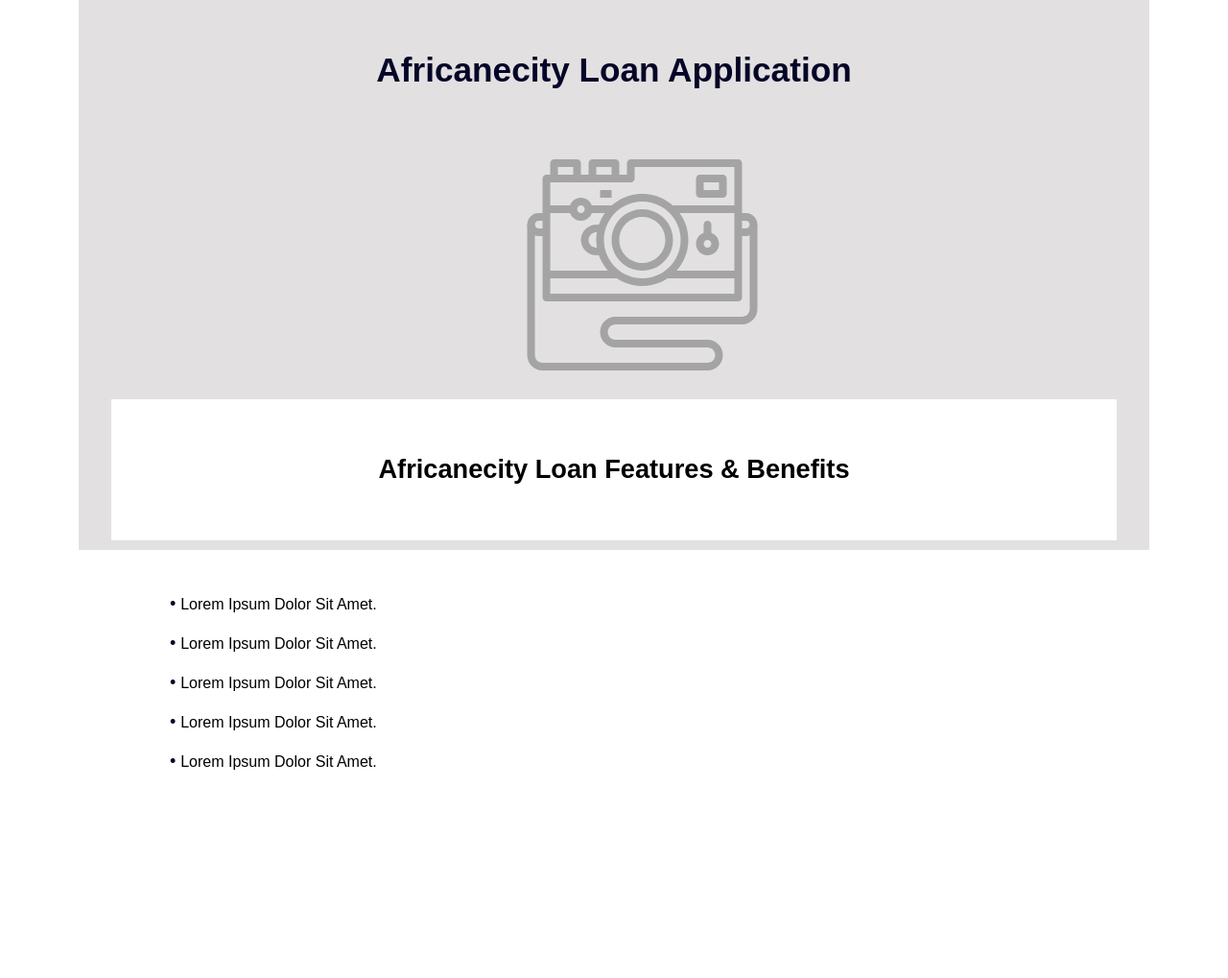
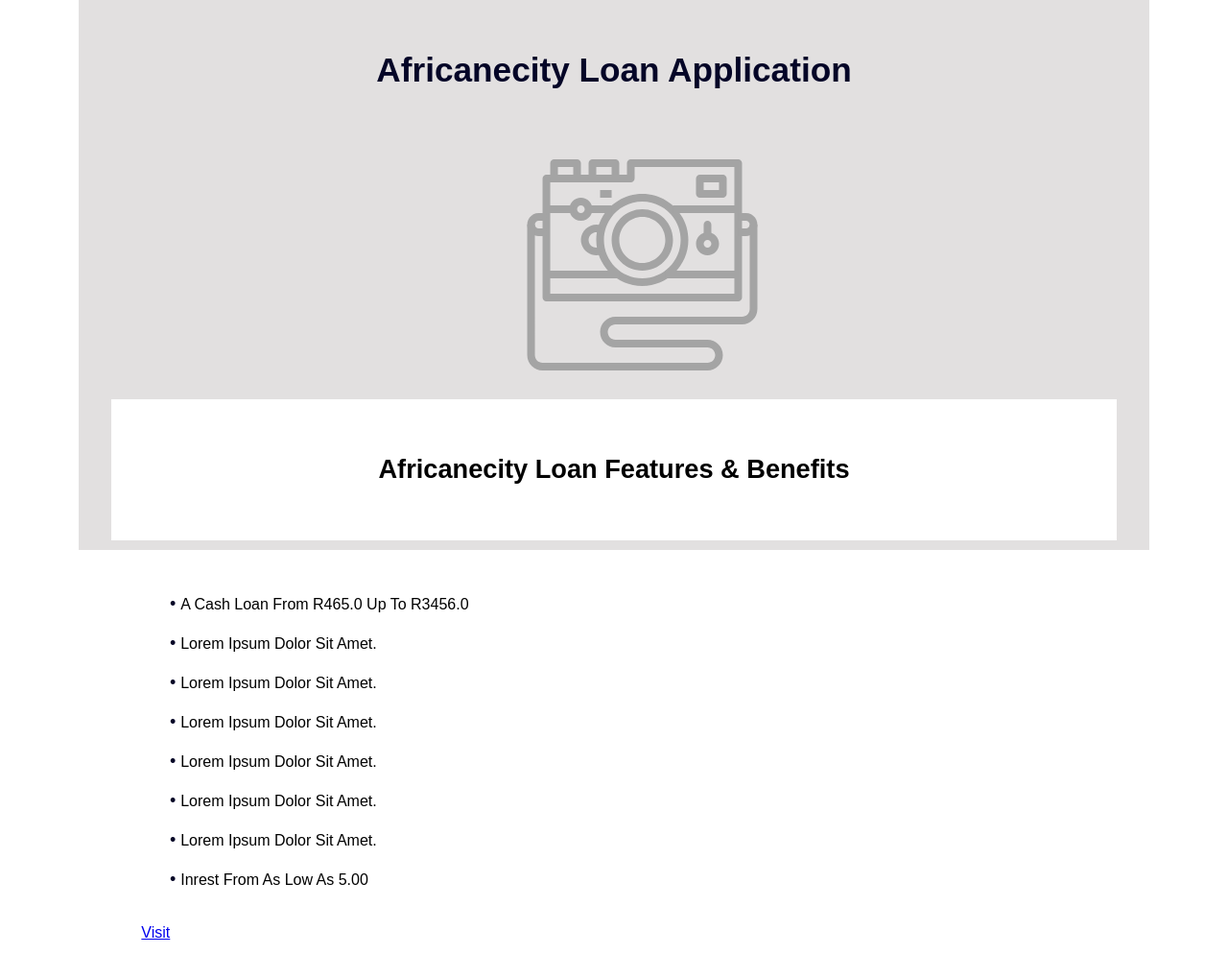
Before and after one commit to cynthiakoskei/AfricanecityBankLoan, a Django app: template templates/loanFeatures.html in a window 1280 px wide. Shown: the part 29-1048 px from the top of the page at 96% size. Before the commit the page ends 831 px from the top, so only its background shows below. Run offline with Django 4.2, Linux system fonts and the light colour scheme; the template is opened without the code that fills it: values that come from a table or form of the project are taken from there, others are empty; data comes from the database, SQL or seed files in the repository; parts of the project's set-up code (start-up, migrations or seed data) failed here and were passed over; some libraries are stand-ins or nearby versions.

Commit message:
redirect

```diff
--- a/Banks/urls.py
+++ b/Banks/urls.py
@@ -5,5 +5,6 @@ urlpatterns = [
 	path('Views/',views.bank_list,name="bank_list"),
  	path('Create/',views.bank_create,name="bank_create"),
     path('About Us/',views.about, name="about"),
-    path('Applicant/',views.applicant_create, name="applicant"),
+    path('Applicant',views.applicant_create, name="applicant"),
+    path('Features',views.features_view, name="features"),
 ]
--- a/Home/views.py
+++ b/Home/views.py
@@ -2,4 +2,4 @@ from django.shortcuts import render
 
 # Create your views here.
 def index(request):
-    return render(request, 'loanFeatures.html')
+    return render(request, 'index.html')
--- a/templates/loanFeatures.html
+++ b/templates/loanFeatures.html
@@ -51,13 +51,22 @@
 		</div>
 	</div>
 	<div class="explanation">
+		{% for listing in listings%}
 		<ul>
+			<li>A cash loan from R{{listing.min_amount}} up to R{{listing.max_amount}} </li>
 			<li>Lorem ipsum dolor sit amet.</li>
 			<li>Lorem ipsum dolor sit amet.</li>
 			<li>Lorem ipsum dolor sit amet.</li>
 			<li>Lorem ipsum dolor sit amet.</li>
 			<li>Lorem ipsum dolor sit amet.</li>
+			<li>Lorem ipsum dolor sit amet.</li>
+			<li>Inrest from as low as {{listing.low_interest_rate}} </li>
+
+
 		</ul>
+		<a href="Applicant">Visit</a>
+		{% endfor %}
 	</div>
 
+
 </html>
```
Also changed, not shown: Banks/models.py (+2 -38 lines), Banks/views.py (+10 -1 lines), Banks/migrations/0001_initial.py, Banks/migrations/0002_application_features_alter_bank_interestrate.py (deleted).
